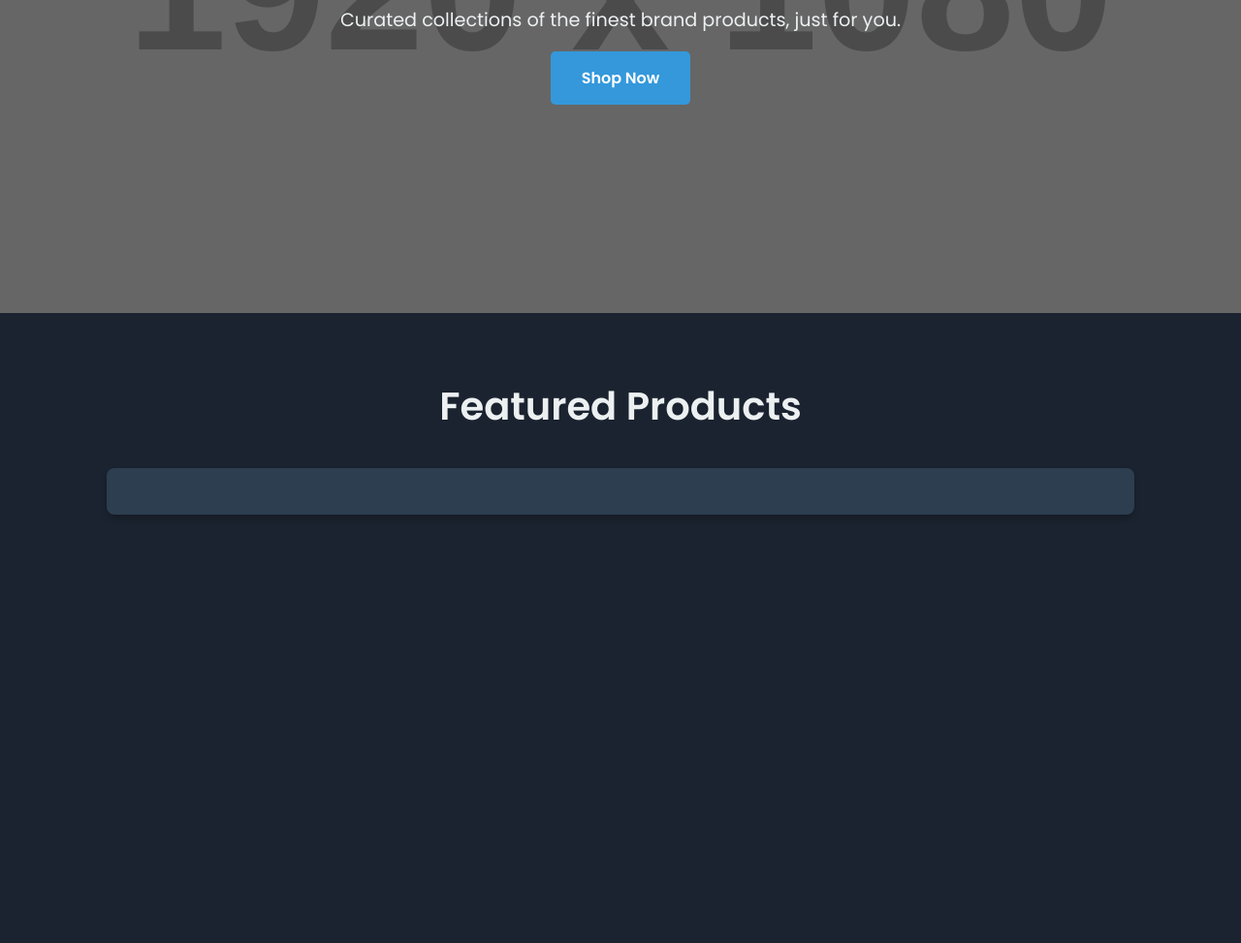
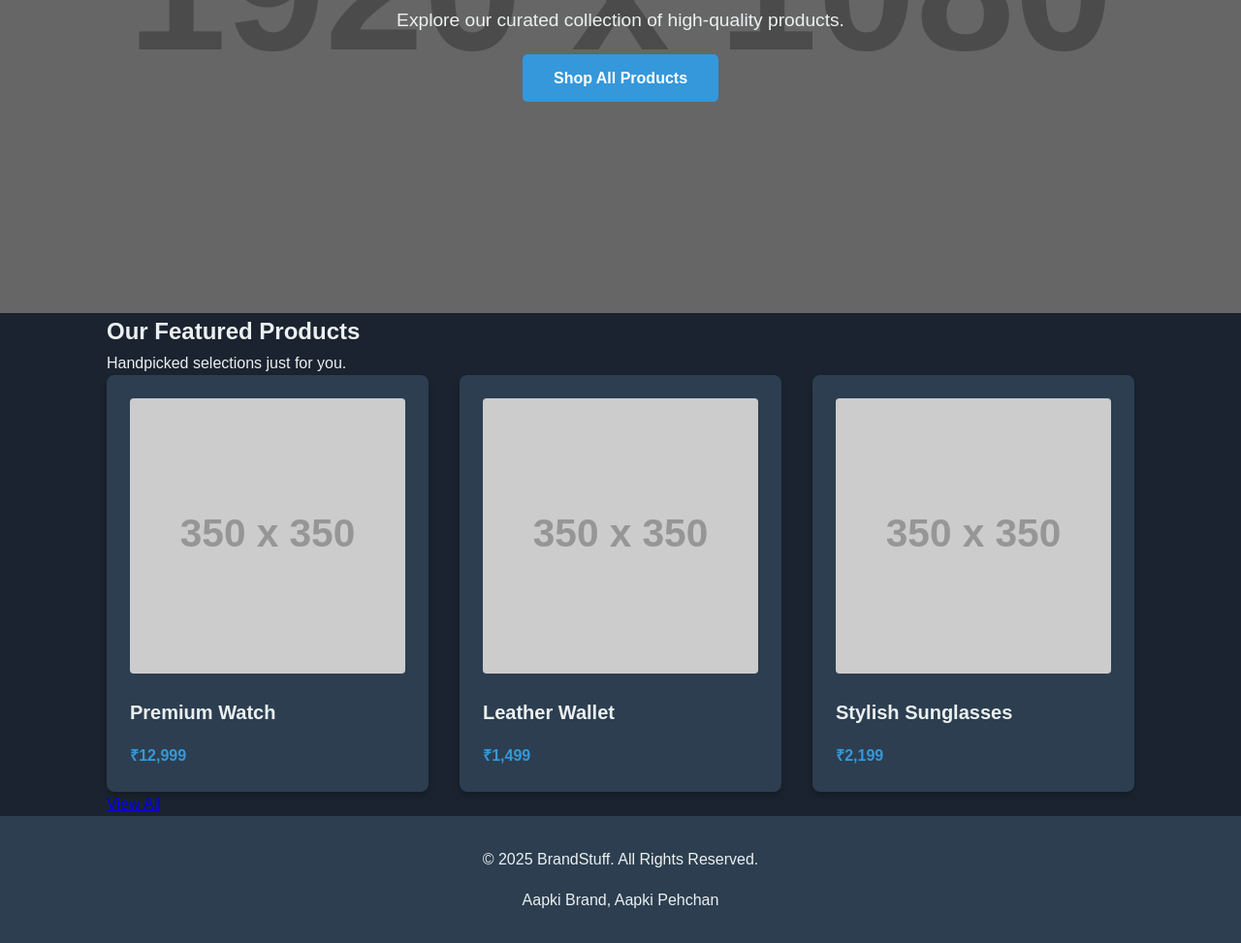
Before and after one commit to Pankaj430691/Brandstuff, a plain HTML site: page index.html in a window 1280 px wide. Shown: the part 387-1360 px from the top of the page at 97% size. Before the commit the page ends 982 px from the top, so only its background shows below. Drawn offline with Linux system fonts and the light colour scheme; placeholder pictures from the web are drawn by us.

Commit message:
Update index.html

```diff
--- a/index.html
+++ b/index.html
@@ -3,20 +3,19 @@
 <head>
     <meta charset="UTF-8">
     <meta name="viewport" content="width=device-width, initial-scale=1.0">
-    <title>BrandStuff - Your One-Stop Shop</title>
+    <title>BrandStuff - Premium Quality Products</title>
     <link rel="stylesheet" href="style.css">
-    <link href="https://fonts.googleapis.com/css2?family=Poppins:wght@400;600&display=swap" rel="stylesheet">
+    <link href="https://fonts.googleapis.com/css2?family=Montserrat:wght@400;600;700&display=swap" rel="stylesheet">
 </head>
 <body>
     <header class="header">
         <div class="container">
-            <a href="#" class="logo">BrandStuff</a>
+            <a href="index.html" class="logo">BrandStuff</a>
             <nav class="nav">
                 <ul class="nav-list">
-                    <li><a href="#home">Home</a></li>
-                    <li><a href="#products">Products</a></li>
-                    <li><a href="#about">About</a></li>
-                    <li><a href="#contact">Contact</a></li>
+                    <li><a href="index.html">Home</a></li>
+                    <li><a href="products.html">Products</a></li>
+                    <li><a href="contact.html">Contact Us</a></li>
                 </ul>
             </nav>
             <div class="menu-toggle" id="mobile-menu">
@@ -28,17 +27,47 @@
     </header>
 
     <main>
-        <section class="hero-section" id="home">
+        <section class="hero-section">
             <div class="container">
-                <h1>Discover Quality. Find Your Style.</h1>
-                <p>Curated collections of the finest brand products, just for you.</p>
-                <a href="#products" class="cta-button">Shop Now</a>
+                <h1>Find Your Style, Define Your Brand</h1>
+                <p>Explore our curated collection of high-quality products.</p>
+                <a href="products.html" class="cta-button">Shop All Products</a>
             </div>
         </section>
 
-        <section class="products-section" id="products">
+        <section class="featured-products">
             <div class="container">
-                <h2>Featured Products</h2>
+                <h2>Our Featured Products</h2>
+                <p>Handpicked selections just for you.</p>
                 <div class="product-grid">
                     <div class="product-card">
-                        <img src="https://via.placeholder.com/300" alt="Product
+                        <img src="https://via.placeholder.com/350x350/333/fff?text=Product+1" alt="Featured Product 1">
+                        <h3>Premium Watch</h3>
+                        <span class="price">₹12,999</span>
+                    </div>
+                    <div class="product-card">
+                        <img src="https://via.placeholder.com/350x350/333/fff?text=Product+2" alt="Featured Product 2">
+                        <h3>Leather Wallet</h3>
+                        <span class="price">₹1,499</span>
+                    </div>
+                    <div class="product-card">
+                        <img src="https://via.placeholder.com/350x350/333/fff?text=Product+3" alt="Featured Product 3">
+                        <h3>Stylish Sunglasses</h3>
+                        <span class="price">₹2,199</span>
+                    </div>
+                </div>
+                <a href="products.html" class="view-all-btn">View All</a>
+            </div>
+        </section>
+    </main>
+
+    <footer class="footer">
+        <div class="container">
+            <p>&copy; 2025 BrandStuff. All Rights Reserved.</p>
+            <p>Aapki Brand, Aapki Pehchan</p>
+        </div>
+    </footer>
+
+    <script src="script.js"></script>
+</body>
+</html>
```
